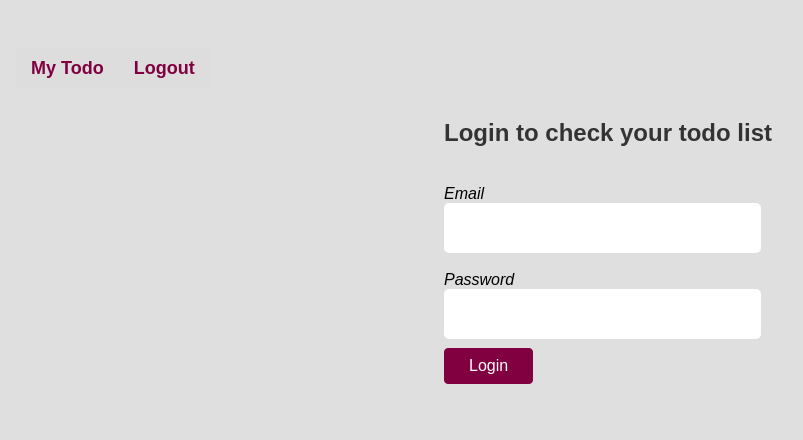
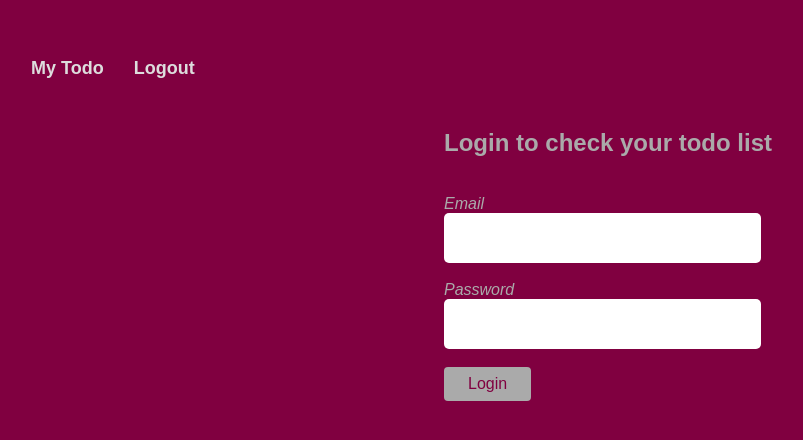
Before and after one commit to Dhanidayo/todo-app, a React (Create React App) app: page / in a window 1280 px wide. Both pictures are taken after a click on the element "Logout". Shown: the top 440 px of the page, without its empty margins (32-835 px from the left). Built offline with nearby package versions, Linux system fonts and the light colour scheme.

Commit message:
improved styling

```diff
--- a/src/components/TodoList.jsx
+++ b/src/components/TodoList.jsx
@@ -28,6 +28,7 @@ function TodoList() {
   }
 
     return (
+      <div className="card-container">
           <ul>
             {context.state.todoList.map((todoItem) => {
               return (
@@ -40,6 +41,7 @@ function TodoList() {
               );
             })}
           </ul>
+      </div>
     );
 }
 
--- a/src/components/TodoListItem.jsx
+++ b/src/components/TodoListItem.jsx
@@ -12,8 +12,10 @@ function TodoListItem({ todoItem, deleteTodo, editTodo }) {
                     }}
                 />
             </h2>
-            <button className=" edit btn"onClick={editTodo}>Edit</button>
-            <button className="del btn" onClick={deleteTodo}>Delete</button>
+            <div className="btn-box">
+                <button className=" edit btn"onClick={editTodo}>Edit</button>
+                <button className="del btn" onClick={deleteTodo}>Delete</button>
+            </div>
         </li>
     );
 }
--- a/src/pages/Login.jsx
+++ b/src/pages/Login.jsx
@@ -78,7 +78,7 @@ function Login() {
 			</div>
 			<br />
 			<div>
-				<button className='btn' type='submit'>
+				<button className='edit btn' type='submit'>
 					Login
 				</button>
 			</div>
--- a/src/pages/Register.jsx
+++ b/src/pages/Register.jsx
@@ -94,7 +94,7 @@ function Register() {
             </div>
             <br />
             <div>
-                <button type="submit" className="btn">Register</button>
+                <button type="submit" className="edit btn">Register</button>
             </div>
         </form>
     );
--- a/src/styles/index.css
+++ b/src/styles/index.css
@@ -20,8 +20,10 @@ code {
 body {
   font-family: sans-serif;
   margin: 3rem;
-  background-color: #dfdfdf;
+  background-color: #800040;
 }
+
+/* ==========CONTAINER STYLES=========== */
 
 .main-container {
   width: 50%;
@@ -33,11 +35,6 @@ body {
   background-color: #ddd;
 }
 
-.card-container {
-  height: 100%;
-  border: 1px solid #800040;
-}
-
 .form-container {
   background-color: #800040;
   color: #fff;
@@ -46,7 +43,21 @@ body {
   max-width: 700px;
 }
 
-.main-heading {
+.card {
+  max-width: 600px;
+  height: 100px;
+  margin: 22px auto;
+  border-radius: 10px;
+  box-shadow: 2px 2px 3px 3px #9c1458;
+  background-color: white;
+
+  display: flex;
+  flex-direction: column;
+}
+
+/* ===========INPUT AND HEADING STYLES================ */
+
+.main-heading, .redhead {
   text-align: center;
   color: #aaa;
   padding-top: 10px;
@@ -78,13 +89,9 @@ h1, h2 {
   box-shadow: 2px 2px 3px 3px #aaa;
 }
 
-.bannerText p {
+.bannerText p, label {
   font-style: italic;
-}
-
-
-label {
-  font-style: italic;
+  color: #aaa;
 }
 
 .form {
@@ -111,7 +118,6 @@ input:focus {
   padding: 20px;
 }
 
-
 .todo-card-heading input {
   width: 450px;
   margin-top: -20px;
@@ -119,17 +125,7 @@ input:focus {
   font-weight: bold;
 }
 
-.card {
-  max-width: 600px;
-  height: 100px;
-  margin: 40px auto;
-  border-radius: 10px;
-  box-shadow: 2px 3px 5px -3px grey;
-  background-color: white;
-
-  display: flex;
-  flex-direction: column;
-}
+/* ==========BUTTON STYLES=========== */
 
 .btn {
   padding: 0.5rem 1.5rem;
@@ -137,19 +133,21 @@ input:focus {
   border-radius: 4px;
   background-color: #800040;
   color: white;
-  border: 1.5px solid #800040;
+  border: none;
   font-weight: normal;
   font-size: 16px;
-  margin: -55px 20px -20px 0px;
-  position: relative;
+}
 
-  align-self: flex-end;
-  justify-content: space-around;
+.btn-box {
+  width: max-content;
+  display: flex;
+  margin: -82px 400px;
 }
 
 .edit {
   background-color: #aaa;
   color: #800040;
+  margin-right: 8px;
 }
 
 .edit:hover {
@@ -157,7 +155,7 @@ input:focus {
   color: #fff;
 }
 
-.btn:hover{
+.del:hover{
   background-color: #9c1458;
   border: none;
 }
--- a/src/styles/navbar.module.css
+++ b/src/styles/navbar.module.css
@@ -1,7 +1,7 @@
 .navbar {
 	width: max-content;
-	background: #ddd;
-	color: #800040;
+	background: transparent;
+	color: #ddd;
 	margin-bottom: 30px;
 
 	display: flex;
@@ -9,7 +9,7 @@
 
 .navlink {
 	padding: 10px 15px;
-	color: #800040;
+	color: #ddd;
 	cursor: pointer;
 	font-weight: 550;
 	text-decoration: none;
```
Lines whose indentation alone changed are shown as unchanged.
